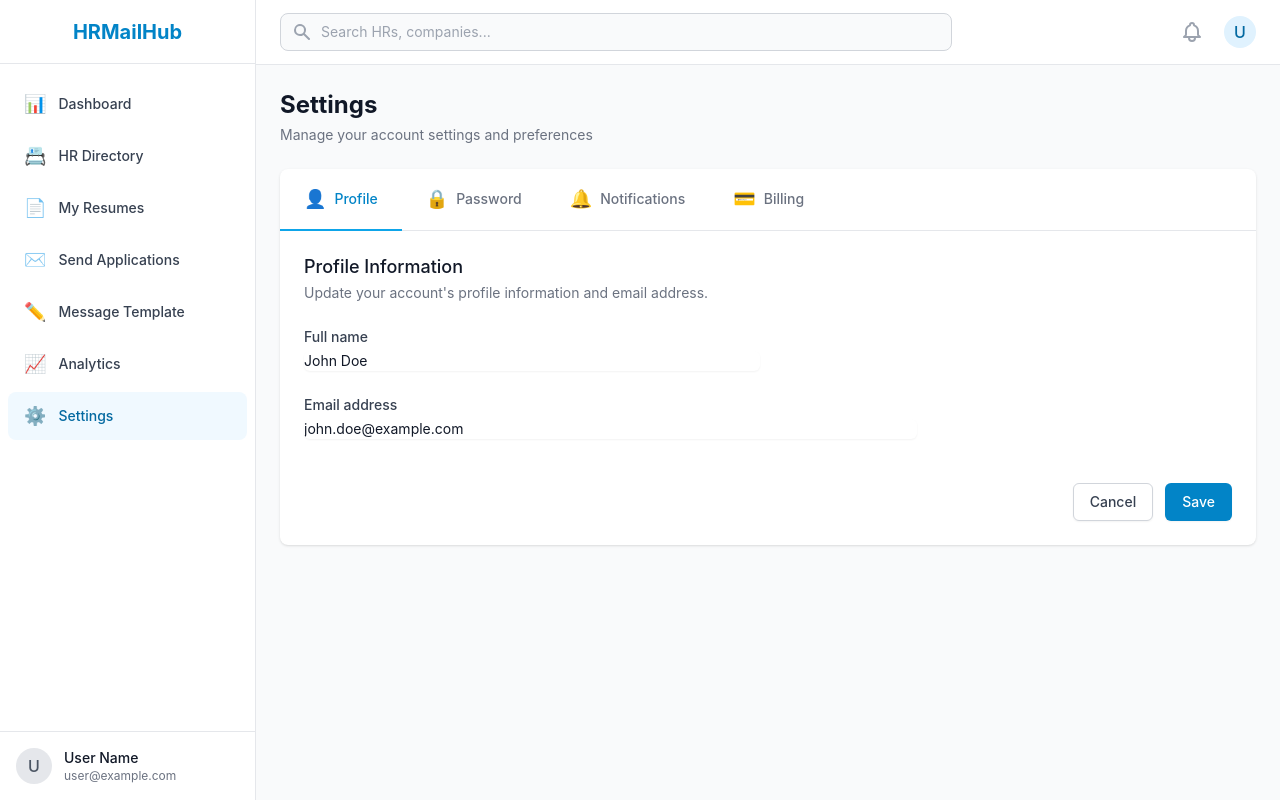
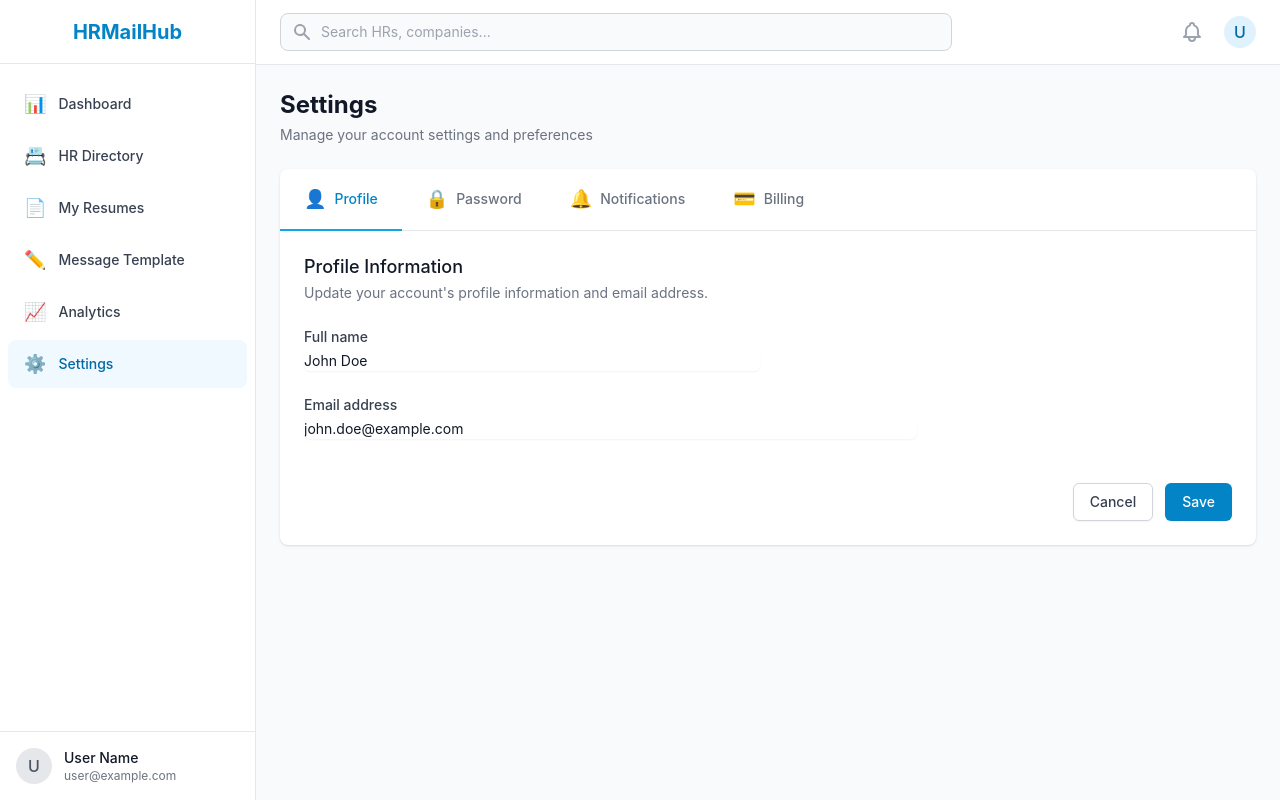
Before and after one commit to Vijaykumar308/HR-Mail-Hub, a React app in the folder frontend/: page /settings in a window 1280 px wide. Built offline with nearby package versions, Linux system fonts and the light colour scheme; the HTML template or start-up script is replaced by a standard one.

Commit message:
one item remove from sidebar

```diff
--- a/frontend/src/App.jsx
+++ b/frontend/src/App.jsx
@@ -57,7 +57,7 @@ function App() {
           <Route path="hr-directory" element={<HRDirectory />} />
           <Route path="hr-directory/create" element={<HRDirectoryCreate />} />
           <Route path="resumes" element={<MyResumes />} />
-          <Route path="send-applications" element={<SendApplications />} />
+          {/* <Route path="send-applications" element={<SendApplications />} /> */}
           <Route path="templates" element={<MessageTemplate />} />
           <Route path="analytics" element={<Analytics />} />
           <Route path="settings" element={<Settings />} />
--- a/frontend/src/components/Layout/Sidebar.jsx
+++ b/frontend/src/components/Layout/Sidebar.jsx
@@ -5,7 +5,7 @@ const navItems = [
   { name: 'Dashboard', icon: '📊', path: '/dashboard' },
   { name: 'HR Directory', icon: '📇', path: '/hr-directory' },
   { name: 'My Resumes', icon: '📄', path: '/resumes' },
-  { name: 'Send Applications', icon: '✉️', path: '/send-applications' },
+  // { name: 'Send Applications', icon: '✉️', path: '/send-applications' },
   { name: 'Message Template', icon: '✏️', path: '/templates' },
   { name: 'Analytics', icon: '📈', path: '/analytics' },
   { name: 'Settings', icon: '⚙️', path: '/settings' },
```
